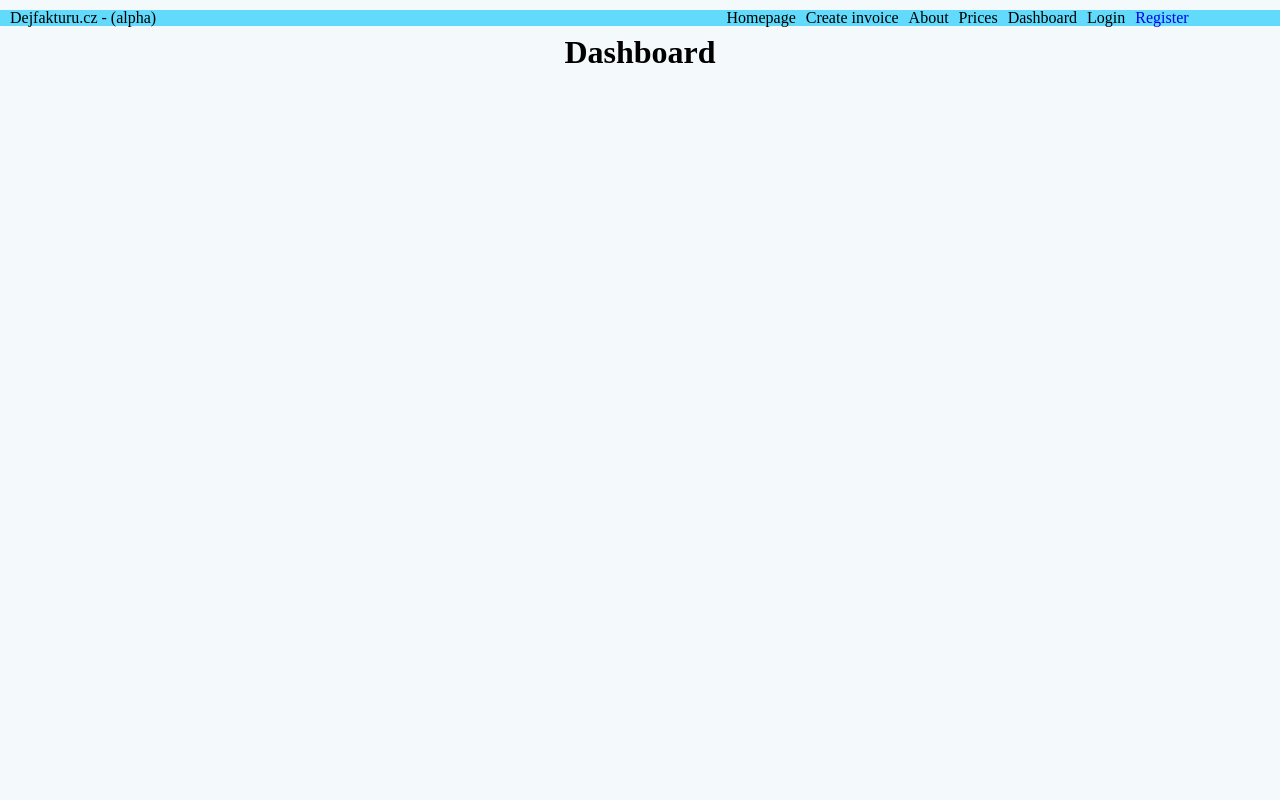
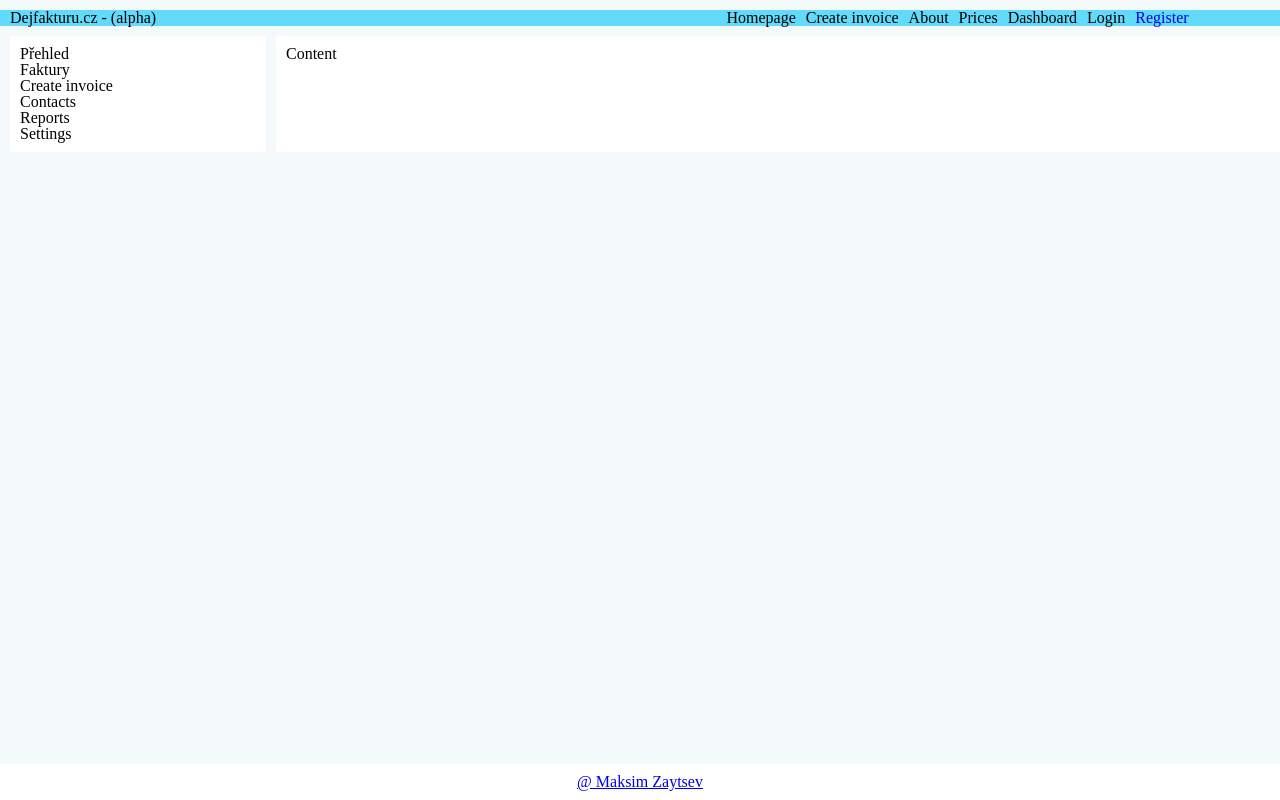
Before and after one commit to zaymax/dejfakturu, a React (Create React App) app in the folder client/: page /dashboard in a window 1280 px wide. Built offline with nearby package versions, Linux system fonts and the light colour scheme.

Commit message:
[dejfakturu] - added footer, comments to colors, translations, dashboard component,

```diff
--- a/client/src/app/App.js
+++ b/client/src/app/App.js
@@ -20,6 +20,7 @@ function App() {
   const { token, setToken, removeToken } = useToken();
 
   return (
+    <>
       <Router>
         <nav className="">
           <div className="menu">
@@ -87,6 +88,8 @@ function App() {
           </Routes>
         </nav>
       </Router>
+      <div className="footer"><a href="https://zaytsev.cz/">@ Maksim Zaytsev</a></div>
+    </>
   );
 }
 
--- a/client/src/app/App.scss
+++ b/client/src/app/App.scss
@@ -11,7 +11,7 @@
 
   .header {
     text-align: center;
-    background-color: #fff;
+    background-color: #fff; // make variable from this
     position: fixed;
     top: 0;
     width: 100%;
@@ -24,11 +24,11 @@
 body {
   margin: 0px;
   padding: 0px;
-  background-color: #f4f9fb;
+  background-color: #f4f9fb; // make variable from this
 }
 
 .App-link {
-  color: #61dafb;
+  color: #61dafb; // make variable from this
 }
 
 .menu {
@@ -37,7 +37,7 @@ body {
   width: 100%;
   justify-content: center;
   align-items: center;
-  background-color: #61dafb;
+  background-color: #61dafb; // make variable from this
   &__logo {
     width: 100%;
     margin-left: 10px;
@@ -54,7 +54,7 @@ body {
   &__link {
     margin-right: 10px;
     &-text {
-      color: black;
+      color: black; // make variable from this
     }
     a {
       text-decoration: none;
@@ -65,7 +65,19 @@ body {
   &__button {
     background-color: blue;
     padding: 10px 20px;
-    color: white;
+    color: white; // make variable from this
     border-radius: 5px;
   }
 }
+
+.footer {
+  position: absolute;
+  width: 100%;
+  bottom: 0;
+  display: flex;
+  align-items: center;
+  justify-content: center;
+  background-color: white; // make variable from this
+  padding-top: 10px;
+  padding-bottom: 10px;
+}
--- a/client/src/components/inputs/date-input/date-input.scss
+++ b/client/src/components/inputs/date-input/date-input.scss
@@ -10,11 +10,11 @@
   }
   &__value {
     input {
-      border: 1px solid #ced4da;
+      border: 1px solid #ced4da; // make variable from this
       padding: 0.375rem 0.75rem;
       outline: none;
       &:focus {
-        border-color: blue;
+        border-color: blue; // make variable from this
       }
     }
     width: 200px;
--- a/client/src/components/inputs/number-input/number-input.scss
+++ b/client/src/components/inputs/number-input/number-input.scss
@@ -10,11 +10,11 @@
   }
   &__value {
     input {
-      border: 1px solid #ced4da;
+      border: 1px solid #ced4da; // make variable from this
       padding: 0.375rem 0.75rem;
       outline: none;
       &:focus {
-        border-color: blue;
+        border-color: blue; // make variable from this
       }
     }
     width: 200px;
--- a/client/src/components/inputs/string-input/string-input.scss
+++ b/client/src/components/inputs/string-input/string-input.scss
@@ -10,11 +10,11 @@
   }
   &__value {
     input {
-      border: 1px solid #ced4da;
+      border: 1px solid #ced4da; // make variable from this
       padding: 0.375rem 0.75rem;
       outline: none;
       &:focus {
-        border-color: blue;
+        border-color: blue; // make variable from this
       }
     }
     width: 200px;
--- a/client/src/components/invoice-items/invoice-items.scss
+++ b/client/src/components/invoice-items/invoice-items.scss
@@ -16,11 +16,11 @@
     display: grid;
     grid-template-columns: 1fr 1fr 1fr 1fr;
     &__value {
-      border: 1px solid #ced4da;
+      border: 1px solid #ced4da; // make variable from this
       padding: 0.375rem 0.75rem;
       outline: none;
       &:focus {
-        border-color: blue;
+        border-color: blue; // make variable from this
       }
       margin-right: 5px;
     }
--- a/client/src/i18n/locales/cs/translations.json
+++ b/client/src/i18n/locales/cs/translations.json
@@ -25,5 +25,7 @@
     "Description": "Popis",
     "Price": "Cena",
     "Add another item": "Přidat další položku",
-    "Delete": "Smazat"
+    "Delete": "Smazat",
+    "Invoices": "Faktury",
+    "Dashboard": "Přehled"
 }
--- a/client/src/pages/dashboard/Dashboard.js
+++ b/client/src/pages/dashboard/Dashboard.js
@@ -1,4 +1,22 @@
+import { t } from "i18next";
+import "./dashboard.scss";
 
 export function Dashboard() {
-    return <h2>Dashboard</h2>;
-  }
+  return (
+    <div className="page">
+      <div className="sidebar">
+        <nav>
+          <li>{t("Dashboard")}</li>
+          <li>{t("Invoices")}</li>
+          <li>{t("Create invoice")}</li>
+          <li>{t("Contacts")}</li>
+          <li>{t("Reports")}</li>
+          <li>{t("Settings")}</li>
+        </nav>
+      </div>
+      <div className="content">
+        <p>Content</p>
+      </div>
+    </div>
+  );
+}
--- /dev/null
+++ b/client/src/pages/dashboard/dashboard.scss
@@ -0,0 +1,23 @@
+.page {
+  display: inline-grid;
+  grid-template-columns: 1fr 4fr;
+  width: 100%;
+  margin-left: 10px;
+  margin-right: 10px;
+  margin: 10px;
+}
+
+.sidebar {
+  background-color: white; // make variable from this
+  padding: 10px;
+  li {
+    text-decoration: none;
+    list-style: none;
+  }
+}
+
+.content {
+    background-color: white; // make variable from this
+  margin-left: 10px;
+  padding: 10px;
+}
--- a/client/src/pages/register/Register.js
+++ b/client/src/pages/register/Register.js
@@ -1,4 +1,9 @@
 
 export function Register() {
-    return <h2>Register</h2>;
+    return (
+      <>
+        <h2>Register</h2>
+        <div className=""><strong>This page will be added after connect to mdb</strong></div>
+      </>
+    );
   }
```
Also changed, not shown: 1 other file (tests, documents, lock files or other folders). Lines whose indentation alone changed are shown as unchanged.
